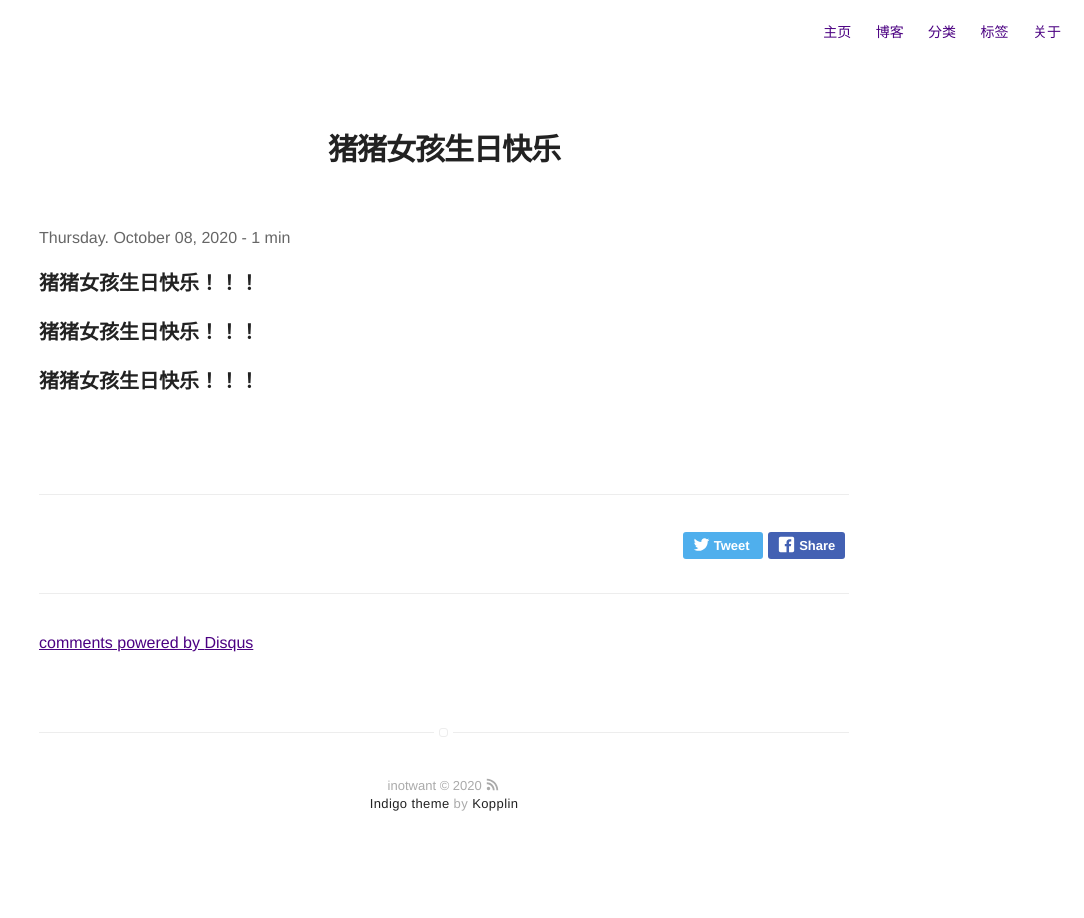
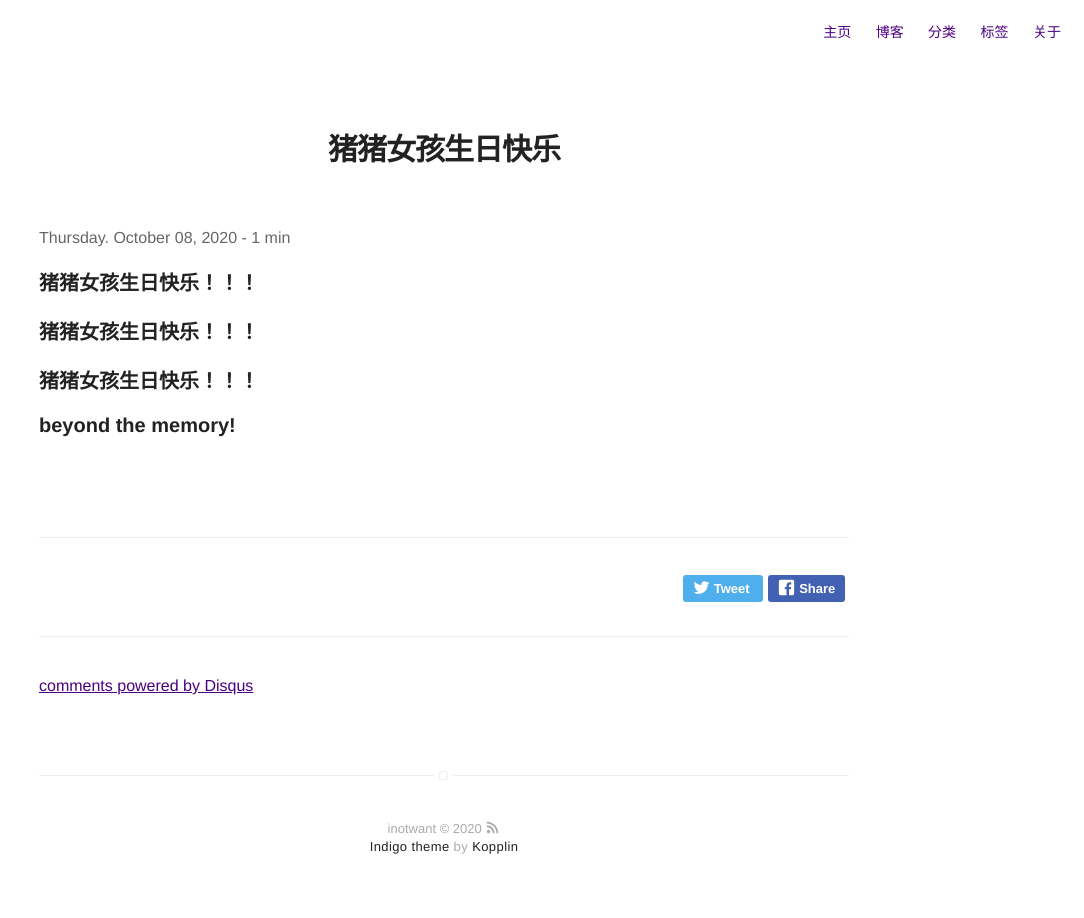
Before and after one commit to INotWant/INotWant.github.io, a Jekyll site: the page built from _posts/2020-10-08-猪猪女孩生日快乐.md, in a window 1280 px wide. Shown: the whole page, without its empty margins (196-1280 px from the left). Built offline with Jekyll 4.4.1, drawn with Linux system fonts in a browser that asks for light colours; our own code applies the rules of GitHub Pages for plain Markdown files; comment, search, counter and statistics services are not loaded.

Commit message:
beyond the memory

```diff
--- a/_posts/2020-10-08-猪猪女孩生日快乐.md
+++ b/_posts/2020-10-08-猪猪女孩生日快乐.md
@@ -1,3 +1,5 @@
 ### 猪猪女孩生日快乐！！！
 ### 猪猪女孩生日快乐！！！
 ### 猪猪女孩生日快乐！！！
+
+### beyond the memory!
```
